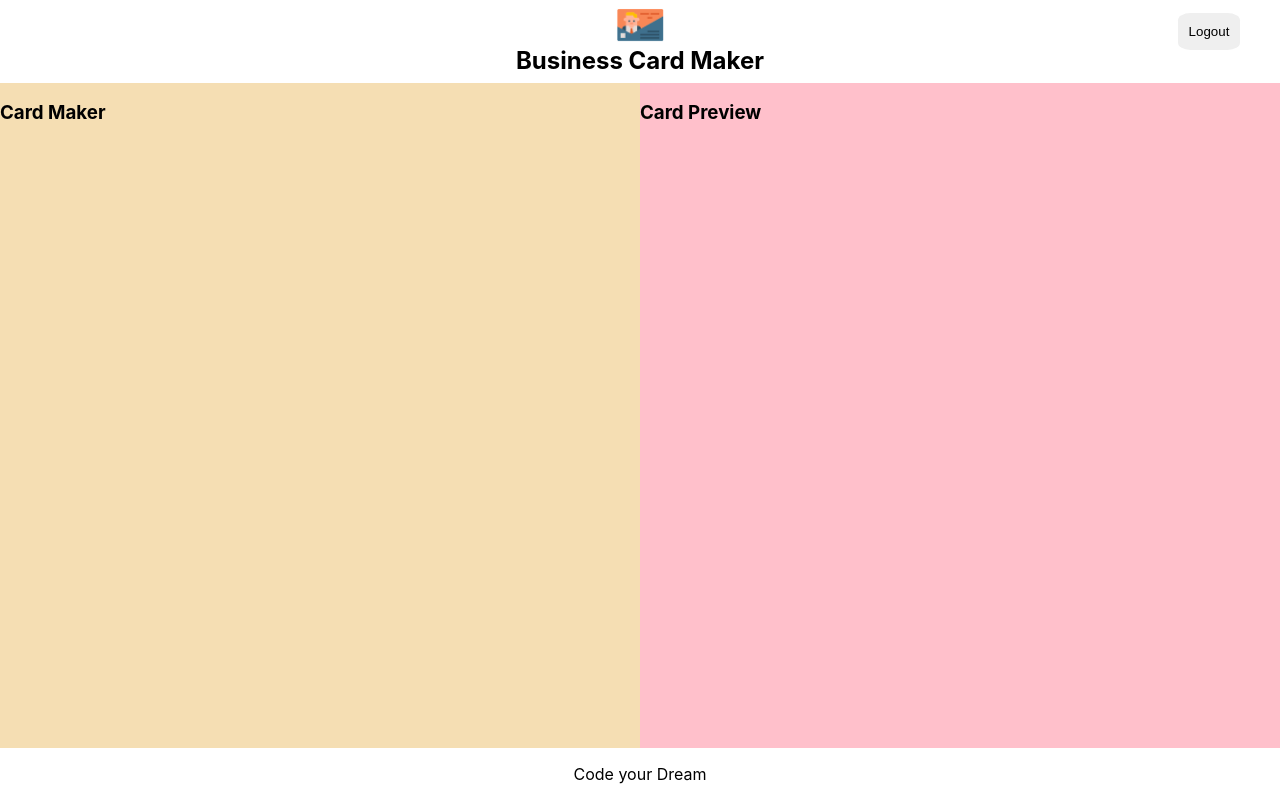
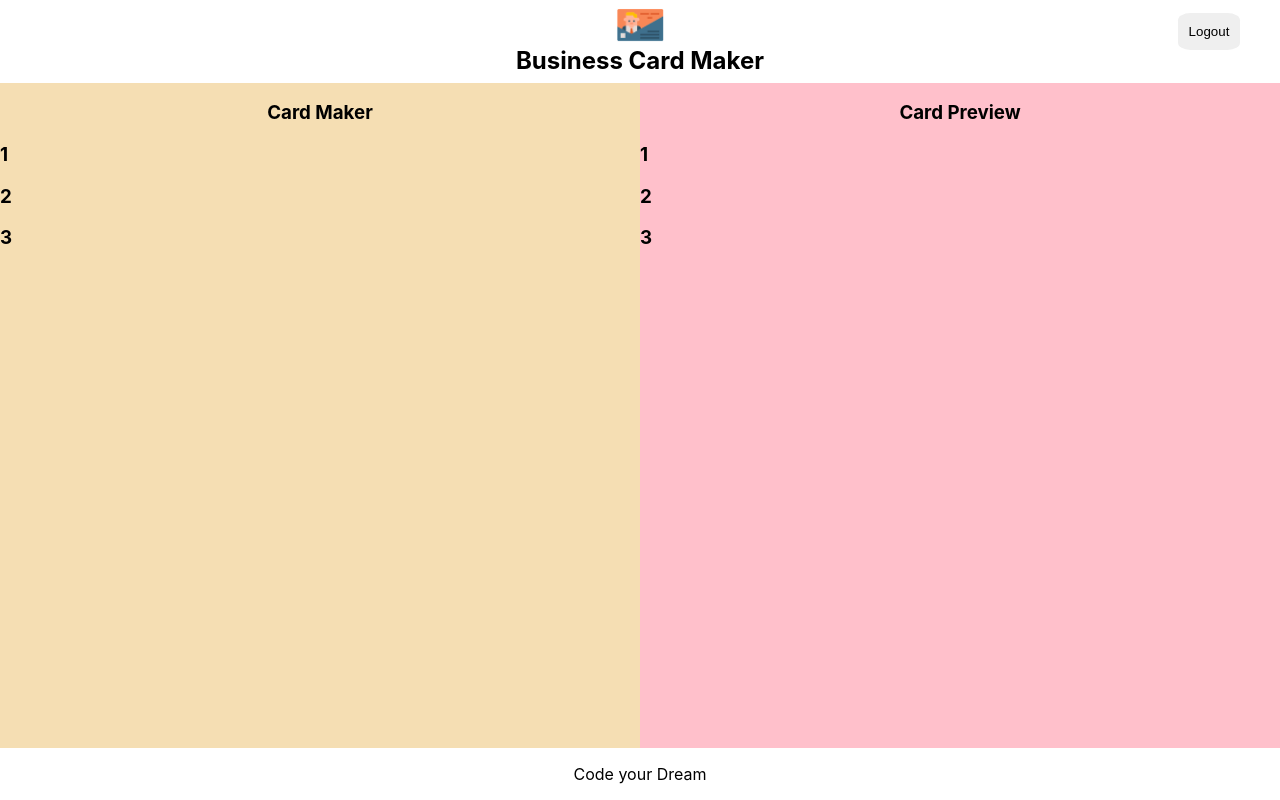
Before and after one commit to pji0219/card_maker, a React (Create React App) app: page /maker in a window 1280 px wide. Built offline with nearby package versions, Linux system fonts and the light colour scheme; no server answers; sample sign-in values are in the browser's storage.

Commit message:
카드 ui 만드는중

```diff
--- /dev/null
+++ b/src/components/card/card.jsx
@@ -0,0 +1,8 @@
+import React from 'react';
+import styles from './card.module.css';
+
+function Card({ card }) {
+  return <h1>{card.id}</h1>;
+}
+
+export default Card;
--- /dev/null
+++ b/src/components/card_edit_form/card_edit_form.jsx
@@ -0,0 +1,8 @@
+import React from 'react';
+import styles from './card_edit_form.module.css';
+
+function CardEditForm({ card }) {
+  return <h1>{card.id}</h1>;
+}
+
+export default CardEditForm;
--- a/src/components/editor/editor.jsx
+++ b/src/components/editor/editor.jsx
@@ -1,10 +1,14 @@
 import React from 'react';
+import CardEditForm from '../card_edit_form/card_edit_form';
 import styles from './editor.module.css';
 
-function Editor() {
+function Editor({ cards }) {
   return (
     <section className={styles.editor}>
       <h1 className={styles.title}>Card Maker</h1>
+      {cards.map((card) => (
+        <CardEditForm card={card} />
+      ))}
     </section>
   );
 }
--- a/src/components/editor/editor.module.css
+++ b/src/components/editor/editor.module.css
@@ -1,4 +1,12 @@
+@value makerGreen from '../../common/colors.css';
+
 .editor {
   flex-basis: 50%;
   background-color: wheat;
 }
+
+.title {
+  width: 100%;
+  text-align: center;
+  color: makerGreen;
+}
--- a/src/components/maker/maker.jsx
+++ b/src/components/maker/maker.jsx
@@ -1,4 +1,4 @@
-import React, { useEffect } from 'react';
+import React, { useEffect, useState } from 'react';
 import { useHistory } from 'react-router-dom';
 import Header from '../header/header';
 import Footer from '../footer/footer';
@@ -7,6 +7,41 @@ import Editor from '../editor/editor';
 import Preview from '../preview/preview';
 
 function Maker({ authService }) {
+  const [cards, setCards] = useState([
+    {
+      id: '1',
+      name: 'jong-ik',
+      company: 'naver',
+      theme: 'light',
+      title: 'Front-end Engineer',
+      email: 'park@gmail.com',
+      message: 'mu ya ho~!',
+      fileName: 'jong-ik',
+      fileURL: 'jong-ik.png',
+    },
+    {
+      id: '2',
+      name: 'kim',
+      company: 'kakao',
+      theme: 'dark',
+      title: 'Back-end Engineer',
+      email: 'kim@gmail.com',
+      message: 'Ang~',
+      fileName: 'kim',
+      fileURL: 'kim.png',
+    },
+    {
+      id: '3',
+      name: 'lee',
+      company: 'maemin',
+      theme: 'light',
+      title: 'Android Engineer',
+      email: 'lee@gmail.com',
+      message: 'boob!',
+      fileName: 'lee',
+      fileURL: 'lee.png',
+    },
+  ]);
   const history = useHistory();
 
   const onLogout = () => {
@@ -25,8 +60,8 @@ function Maker({ authService }) {
     <section className={styles.maker}>
       <Header onLogout={onLogout} />
       <div className={styles.container}>
-        <Editor />
-        <Preview />
+        <Editor cards={cards} />
+        <Preview cards={cards} />
       </div>
       <Footer />
     </section>
--- a/src/components/preview/preview.jsx
+++ b/src/components/preview/preview.jsx
@@ -1,10 +1,14 @@
 import React from 'react';
+import Card from '../card/card';
 import styles from './preview.module.css';
 
-function Preview() {
+function Preview({ cards }) {
   return (
     <section className={styles.preview}>
       <h1 className={styles.title}>Card Preview</h1>
+      {cards.map((card) => (
+        <Card card={card} />
+      ))}
     </section>
   );
 }
--- a/src/components/preview/preview.module.css
+++ b/src/components/preview/preview.module.css
@@ -1,4 +1,12 @@
+@value makerGreen from '../../common/colors.css';
+
 .preview {
   flex-basis: 50%;
   background-color: pink;
 }
+
+.title {
+  width: 100%;
+  text-align: center;
+  color: makerGreen;
+}
```
Also changed, not shown: src/components/card/card.module.css (added), src/components/card_edit_form/card_edit_form.module.css (added).
